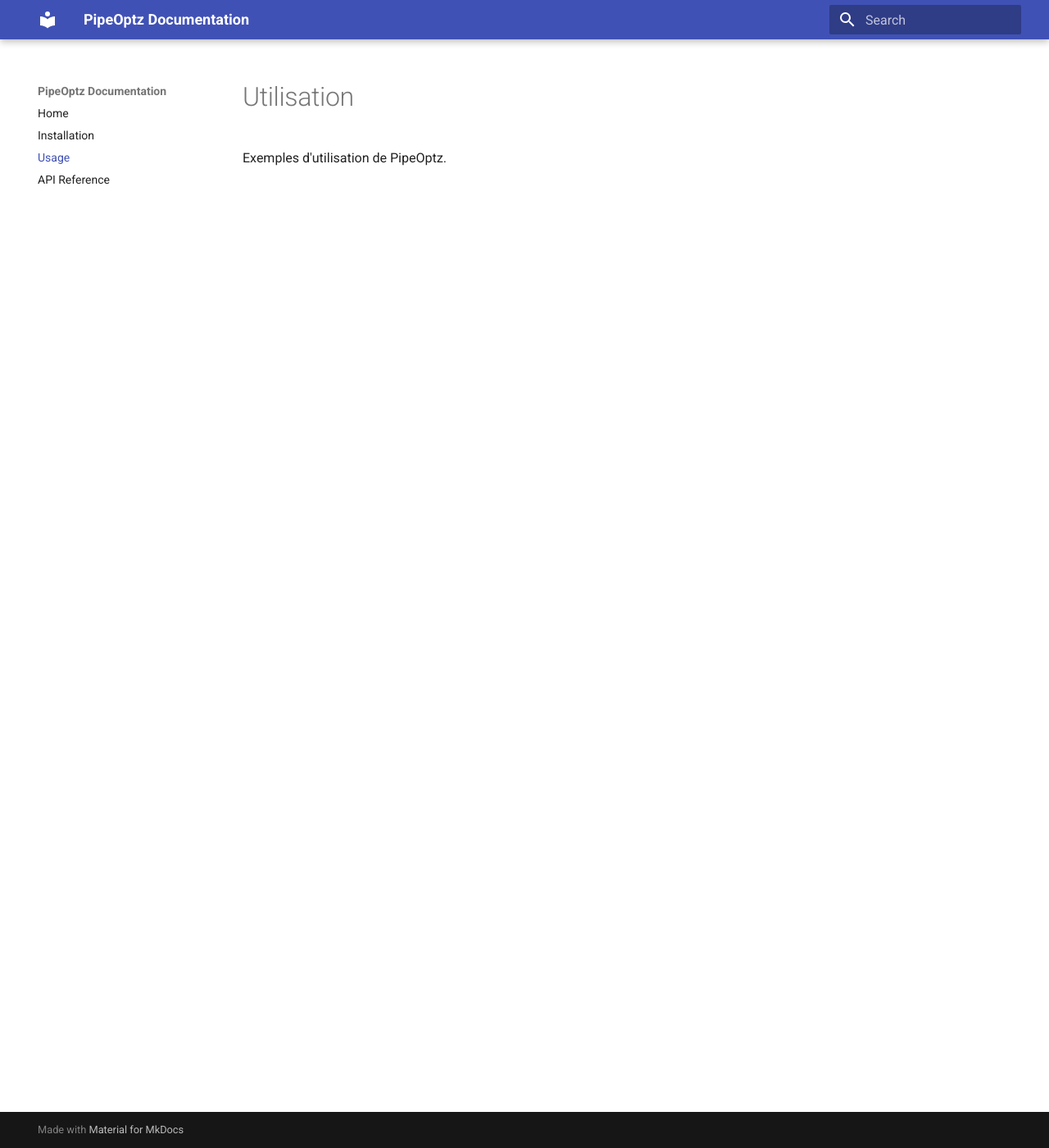
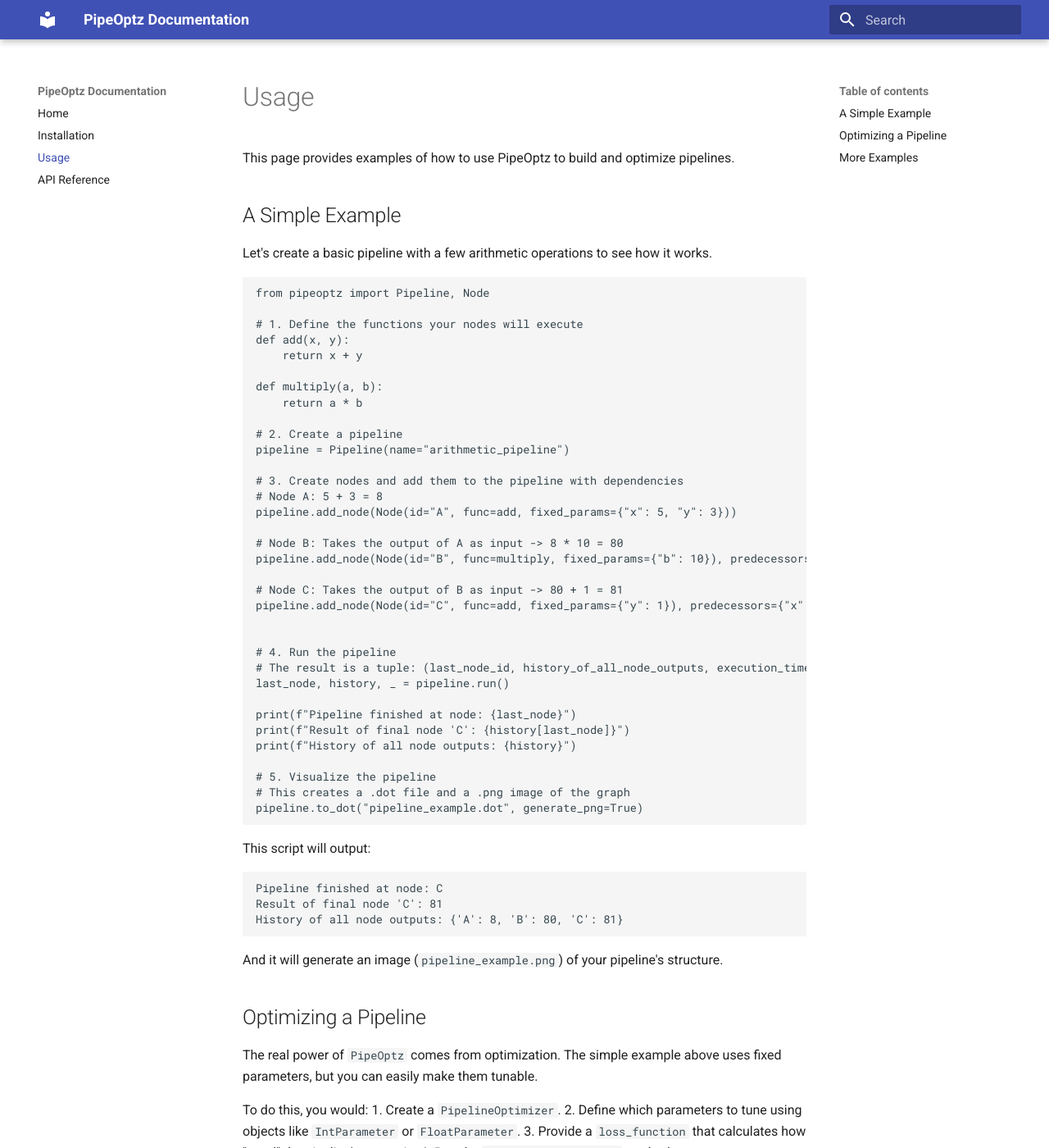
Before and after one commit to centralelyon/pipeoptz, an MkDocs documentation site: the page built from docs/usage.md, in a window 1280 px wide and 1400 px high. Shown: the whole window at 82% size. Built offline with MkDocs 1.6.1 and Material for MkDocs 9.7.7, drawn with Linux system fonts in a browser that asks for light colours; some of the changed text lies outside the part shown.

Commit message:
docs: add usage examples to usage.md

````diff
--- a/docs/usage.md
+++ b/docs/usage.md
@@ -1,3 +1,70 @@
-# Utilisation
+# Usage
 
-Exemples d'utilisation de PipeOptz.
+This page provides examples of how to use PipeOptz to build and optimize pipelines.
+
+## A Simple Example
+
+Let's create a basic pipeline with a few arithmetic operations to see how it works.
+
+```python
+from pipeoptz import Pipeline, Node
+
+# 1. Define the functions your nodes will execute
+def add(x, y):
+    return x + y
+
+def multiply(a, b):
+    return a * b
+
+# 2. Create a pipeline
+pipeline = Pipeline(name="arithmetic_pipeline")
+
+# 3. Create nodes and add them to the pipeline with dependencies
+# Node A: 5 + 3 = 8
+pipeline.add_node(Node(id="A", func=add, fixed_params={"x": 5, "y": 3}))
+
+# Node B: Takes the output of A as input -> 8 * 10 = 80
+pipeline.add_node(Node(id="B", func=multiply, fixed_params={"b": 10}), predecessors={"a": "A"})
+
+# Node C: Takes the output of B as input -> 80 + 1 = 81
+pipeline.add_node(Node(id="C", func=add, fixed_params={"y": 1}), predecessors={"x": "B"})
+
+
+# 4. Run the pipeline
+# The result is a tuple: (last_node_id, history_of_all_node_outputs, execution_times)
+last_node, history, _ = pipeline.run()
+
+print(f"Pipeline finished at node: {last_node}")
+print(f"Result of final node 'C': {history[last_node]}")
+print(f"History of all node outputs: {history}")
+
+# 5. Visualize the pipeline
+# This creates a .dot file and a .png image of the graph
+pipeline.to_dot("pipeline_example.dot", generate_png=True)
+```
+
+This script will output:
+
+```
+Pipeline finished at node: C
+Result of final node 'C': 81
+History of all node outputs: {'A': 8, 'B': 80, 'C': 81}
+```
+
+And it will generate an image (`pipeline_example.png`) of your pipeline's structure.
+
+## Optimizing a Pipeline
+
+The real power of `PipeOptz` comes from optimization. The simple example above uses fixed parameters, but you can easily make them tunable.
+
+To do this, you would:
+1.  Create a `PipelineOptimizer`.
+2.  Define which parameters to tune using objects like `IntParameter` or `FloatParameter`.
+3.  Provide a `loss_function` that calculates how "good" the pipeline's output is.
+4.  Run the `optimizer.optimize()` method.
+
+For a complete, runnable optimization example, please see the Jupyter Notebook at: **`examples/advanced/simple.ipynb`** in the [GitHub repository](https://github.com/centralelyon/pipeoptz).
+
+## More Examples
+
+For more advanced examples, please refer to the `examples` directory in the [GitHub repository](https://github.com/centralelyon/pipeoptz/tree/main/examples).
````
